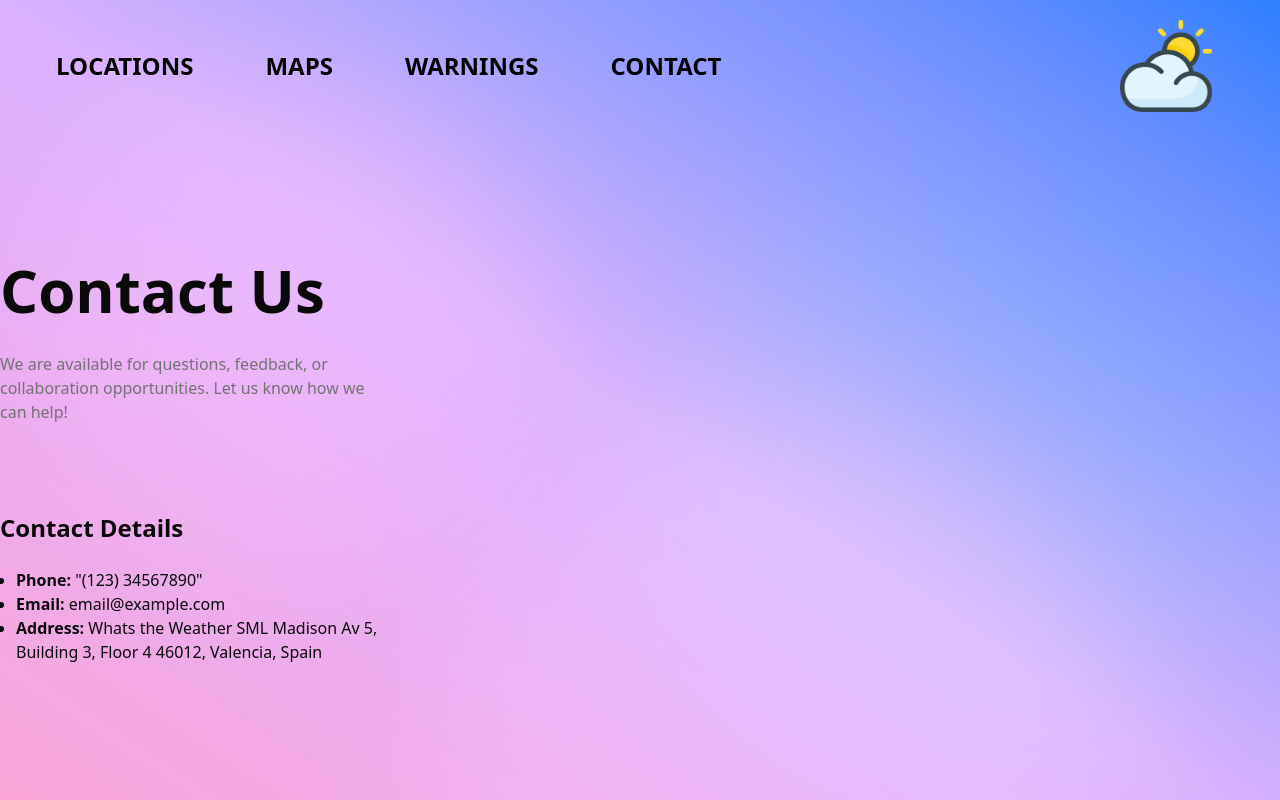
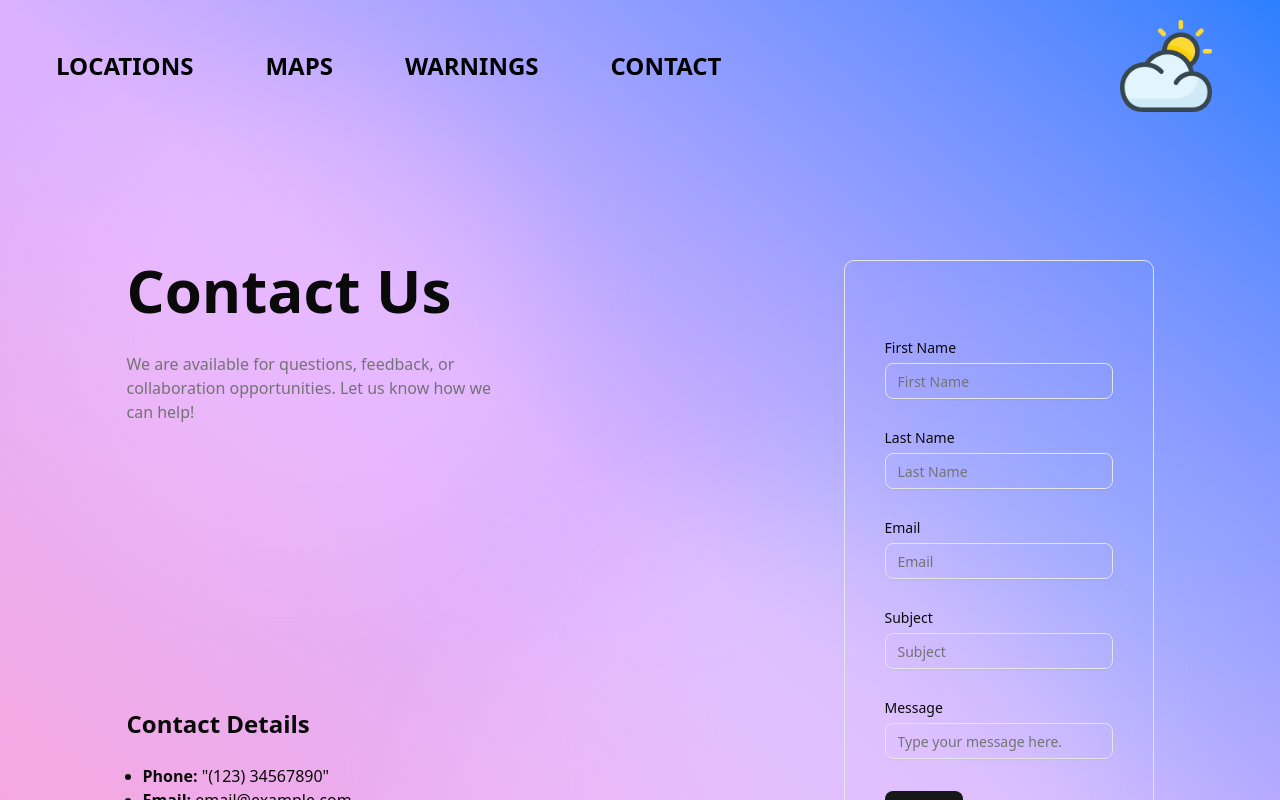
Before and after one commit to yoanastamenova/Whats-the-weather, a Next.js app: page /contact in a window 1280 px wide. Shown: the top 800 px of the page. Built offline with nearby package versions, Linux system fonts and the light colour scheme.

Commit message:
feat: add form and relevant elements from Shadcn

```diff
--- a/app/contact/page.tsx
+++ b/app/contact/page.tsx
@@ -1,22 +1,68 @@
-import React from "react";
+"use client";
+
+import { useForm } from "react-hook-form";
+import { zodResolver } from "@hookform/resolvers/zod";
+import { z } from "zod";
+import { Button } from "@/components/ui/button";
+import { toast } from "sonner";
+import {
+  Form,
+  FormControl,
+  FormField,
+  FormItem,
+  FormLabel,
+  FormMessage,
+} from "@/components/ui/form";
+import { Input } from "@/components/ui/input";
+
+const formSchema = z.object({
+  name_9955127597: z.string().min(1),
+  name_9377940356: z.string().min(1),
+  name_7761390004: z.string().email(),
+  name_0647194264: z.string().optional(),
+  name_3259739389: z.string().min(1).max(3000),
+});
 
 export default function ContactPage() {
+
+  const form = useForm<z.infer<typeof formSchema>>({
+    resolver: zodResolver(formSchema),
+  })
+
+  function onSubmit(values: z.infer<typeof formSchema>) {
+    try {
+      console.log(values);
+      toast(
+        <pre className="mt-2 w-[340px] rounded-md bg-slate-950 p-4">
+          <code className="text-white">{JSON.stringify(values, null, 2)}</code>
+        </pre>
+      );
+    } catch (error) {
+      console.error("Form submission error", error);
+      toast.error("Failed to submit the form. Please try again.");
+    }
+  }
+
   return (
     <section className="py-32">
       <div className="container">
         <div className="mx-auto flex max-w-7xl flex-col justify-between gap-10 lg:flex-row lg:gap-20">
-
           {/* Contact Info */}
           <div className="mx-auto flex max-w-sm flex-col justify-between gap-10">
             <div className="text-center lg:text-left">
-          <h1 className="mb-2 text-5xl font-semibold lg:mb-1 lg:text-6xl">Contact Us</h1>
+              <h1 className="mb-2 text-5xl font-semibold lg:mb-1 lg:text-6xl">
+                Contact Us
+              </h1>
               <p className="text-muted-foreground mt-8">
                 We are available for questions, feedback, or collaboration
                 opportunities. Let us know how we can help!
               </p>
             </div>
             <div className="mx-auto w-fit my-12 lg:mx-0">
-          <h3 className="mb-6 text-center text-2xl font-semibold lg:text-left"> Contact Details</h3>
+              <h3 className="mb-6 text-center text-2xl font-semibold lg:text-left">
+                {" "}
+                Contact Details
+              </h3>
               <ul className="ml-4 list-disc">
                 <li>
                   <span className="font-bold">Phone: </span>
@@ -24,20 +70,112 @@ export default function ContactPage() {
                 </li>
                 <li>
                   <span className="font-bold">Email: </span>
-              <a href="mailto:email@example.com" className="underline">email@example.com</a>
+                  <a href="mailto:email@example.com" className="underline">
+                    email@example.com
+                  </a>
                 </li>
                 <li>
                   <span className="font-bold">Address: </span>
-              Whats the Weather SML
-              Madison Av 5, Building 3, Floor 4
-              46012, Valencia, Spain
+                  Whats the Weather SML Madison Av 5, Building 3, Floor 4 46012,
+                  Valencia, Spain
                 </li>
               </ul>
             </div>
           </div>
 
           {/* Contact Form to Fill */}
-            <div className="container mx-auto px-4 py-16 mt-12 relative z-10 p-6"></div>
+          <div className="mx-auto flex max-w-3xl flex-col gap-6 rounded-lg border p-10">
+            <Form {...form}>
+              <form
+                onSubmit={form.handleSubmit(onSubmit)}
+                className="space-y-8 max-w-3xl mx-auto py-10"
+              >
+                <FormField
+                  control={form.control}
+                  name="name_9955127597"
+                  render={({ field }) => (
+                    <FormItem>
+                      <FormLabel>First Name</FormLabel>
+                      <FormControl>
+                        <Input
+                          placeholder="First Name"
+                          type="text"
+                          {...field}
+                        />
+                      </FormControl>
+
+                      <FormMessage />
+                    </FormItem>
+                  )}
+                />
+
+                <FormField
+                  control={form.control}
+                  name="name_9377940356"
+                  render={({ field }) => (
+                    <FormItem>
+                      <FormLabel>Last Name</FormLabel>
+                      <FormControl>
+                        <Input placeholder="Last Name" type="text" {...field} />
+                      </FormControl>
+
+                      <FormMessage />
+                    </FormItem>
+                  )}
+                />
+
+                <FormField
+                  control={form.control}
+                  name="name_7761390004"
+                  render={({ field }) => (
+                    <FormItem>
+                      <FormLabel>Email</FormLabel>
+                      <FormControl>
+                        <Input placeholder="Email" type="email" {...field} />
+                      </FormControl>
+
+                      <FormMessage />
+                    </FormItem>
+                  )}
+                />
+
+                <FormField
+                  control={form.control}
+                  name="name_0647194264"
+                  render={({ field }) => (
+                    <FormItem>
+                      <FormLabel>Subject</FormLabel>
+                      <FormControl>
+                        <Input placeholder="Subject" type="text" {...field} />
+                      </FormControl>
+
+                      <FormMessage />
+                    </FormItem>
+                  )}
+                />
+
+                <FormField
+                  control={form.control}
+                  name="name_3259739389"
+                  render={({ field }) => (
+                    <FormItem>
+                      <FormLabel>Message</FormLabel>
+                      <FormControl>
+                        <Input
+                          placeholder="Type your message here."
+                          type="text"
+                          {...field}
+                        />
+                      </FormControl>
+
+                      <FormMessage />
+                    </FormItem>
+                  )}
+                />
+                <Button type="submit">Submit</Button>
+              </form>
+            </Form>
+          </div>
         </div>
       </div>
     </section>
--- a/components/ui/button.tsx
+++ b/components/ui/button.tsx
@@ -25,6 +25,8 @@ const buttonVariants = cva(
         sm: "h-8 rounded-md gap-1.5 px-3 has-[>svg]:px-2.5",
         lg: "h-10 rounded-md px-6 has-[>svg]:px-4",
         icon: "size-9",
+        "icon-sm": "size-8",
+        "icon-lg": "size-10",
       },
     },
     defaultVariants: {
--- /dev/null
+++ b/components/ui/form.tsx
@@ -0,0 +1,167 @@
+"use client"
+
+import * as React from "react"
+import * as LabelPrimitive from "@radix-ui/react-label"
+import { Slot } from "@radix-ui/react-slot"
+import {
+  Controller,
+  FormProvider,
+  useFormContext,
+  useFormState,
+  type ControllerProps,
+  type FieldPath,
+  type FieldValues,
+} from "react-hook-form"
+
+import { cn } from "@/lib/utils"
+import { Label } from "@/components/ui/label"
+
+const Form = FormProvider
+
+type FormFieldContextValue<
+  TFieldValues extends FieldValues = FieldValues,
+  TName extends FieldPath<TFieldValues> = FieldPath<TFieldValues>,
+> = {
+  name: TName
+}
+
+const FormFieldContext = React.createContext<FormFieldContextValue>(
+  {} as FormFieldContextValue
+)
+
+const FormField = <
+  TFieldValues extends FieldValues = FieldValues,
+  TName extends FieldPath<TFieldValues> = FieldPath<TFieldValues>,
+>({
+  ...props
+}: ControllerProps<TFieldValues, TName>) => {
+  return (
+    <FormFieldContext.Provider value={{ name: props.name }}>
+      <Controller {...props} />
+    </FormFieldContext.Provider>
+  )
+}
+
+const useFormField = () => {
+  const fieldContext = React.useContext(FormFieldContext)
+  const itemContext = React.useContext(FormItemContext)
+  const { getFieldState } = useFormContext()
+  const formState = useFormState({ name: fieldContext.name })
+  const fieldState = getFieldState(fieldContext.name, formState)
+
+  if (!fieldContext) {
+    throw new Error("useFormField should be used within <FormField>")
+  }
+
+  const { id } = itemContext
+
+  return {
+    id,
+    name: fieldContext.name,
+    formItemId: `${id}-form-item`,
+    formDescriptionId: `${id}-form-item-description`,
+    formMessageId: `${id}-form-item-message`,
+    ...fieldState,
+  }
+}
+
+type FormItemContextValue = {
+  id: string
+}
+
+const FormItemContext = React.createContext<FormItemContextValue>(
+  {} as FormItemContextValue
+)
+
+function FormItem({ className, ...props }: React.ComponentProps<"div">) {
+  const id = React.useId()
+
+  return (
+    <FormItemContext.Provider value={{ id }}>
+      <div
+        data-slot="form-item"
+        className={cn("grid gap-2", className)}
+        {...props}
+      />
+    </FormItemContext.Provider>
+  )
+}
+
+function FormLabel({
+  className,
+  ...props
+}: React.ComponentProps<typeof LabelPrimitive.Root>) {
+  const { error, formItemId } = useFormField()
+
+  return (
+    <Label
+      data-slot="form-label"
+      data-error={!!error}
+      className={cn("data-[error=true]:text-destructive", className)}
+      htmlFor={formItemId}
+      {...props}
+    />
+  )
+}
+
+function FormControl({ ...props }: React.ComponentProps<typeof Slot>) {
+  const { error, formItemId, formDescriptionId, formMessageId } = useFormField()
+
+  return (
+    <Slot
+      data-slot="form-control"
+      id={formItemId}
+      aria-describedby={
+        !error
+          ? `${formDescriptionId}`
+          : `${formDescriptionId} ${formMessageId}`
+      }
+      aria-invalid={!!error}
+      {...props}
+    />
+  )
+}
+
+function FormDescription({ className, ...props }: React.ComponentProps<"p">) {
+  const { formDescriptionId } = useFormField()
+
+  return (
+    <p
+      data-slot="form-description"
+      id={formDescriptionId}
+      className={cn("text-muted-foreground text-sm", className)}
+      {...props}
+    />
+  )
+}
+
+function FormMessage({ className, ...props }: React.ComponentProps<"p">) {
+  const { error, formMessageId } = useFormField()
+  const body = error ? String(error?.message ?? "") : props.children
+
+  if (!body) {
+    return null
+  }
+
+  return (
+    <p
+      data-slot="form-message"
+      id={formMessageId}
+      className={cn("text-destructive text-sm", className)}
+      {...props}
+    >
+      {body}
+    </p>
+  )
+}
+
+export {
+  useFormField,
+  Form,
+  FormItem,
+  FormLabel,
+  FormControl,
+  FormDescription,
+  FormMessage,
+  FormField,
+}
--- /dev/null
+++ b/components/ui/input.tsx
@@ -0,0 +1,21 @@
+import * as React from "react"
+
+import { cn } from "@/lib/utils"
+
+function Input({ className, type, ...props }: React.ComponentProps<"input">) {
+  return (
+    <input
+      type={type}
+      data-slot="input"
+      className={cn(
+        "file:text-foreground placeholder:text-muted-foreground selection:bg-primary selection:text-primary-foreground dark:bg-input/30 border-input h-9 w-full min-w-0 rounded-md border bg-transparent px-3 py-1 text-base shadow-xs transition-[color,box-shadow] outline-none file:inline-flex file:h-7 file:border-0 file:bg-transparent file:text-sm file:font-medium disabled:pointer-events-none disabled:cursor-not-allowed disabled:opacity-50 md:text-sm",
+        "focus-visible:border-ring focus-visible:ring-ring/50 focus-visible:ring-[3px]",
+        "aria-invalid:ring-destructive/20 dark:aria-invalid:ring-destructive/40 aria-invalid:border-destructive",
+        className
+      )}
+      {...props}
+    />
+  )
+}
+
+export { Input }
--- /dev/null
+++ b/components/ui/label.tsx
@@ -0,0 +1,24 @@
+"use client"
+
+import * as React from "react"
+import * as LabelPrimitive from "@radix-ui/react-label"
+
+import { cn } from "@/lib/utils"
+
+function Label({
+  className,
+  ...props
+}: React.ComponentProps<typeof LabelPrimitive.Root>) {
+  return (
+    <LabelPrimitive.Root
+      data-slot="label"
+      className={cn(
+        "flex items-center gap-2 text-sm leading-none font-medium select-none group-data-[disabled=true]:pointer-events-none group-data-[disabled=true]:opacity-50 peer-disabled:cursor-not-allowed peer-disabled:opacity-50",
+        className
+      )}
+      {...props}
+    />
+  )
+}
+
+export { Label }
```
Also changed, not shown: package.json (+6 -1 lines), 1 other file (tests, documents, lock files or other folders). Lines whose indentation alone changed are shown as unchanged.
